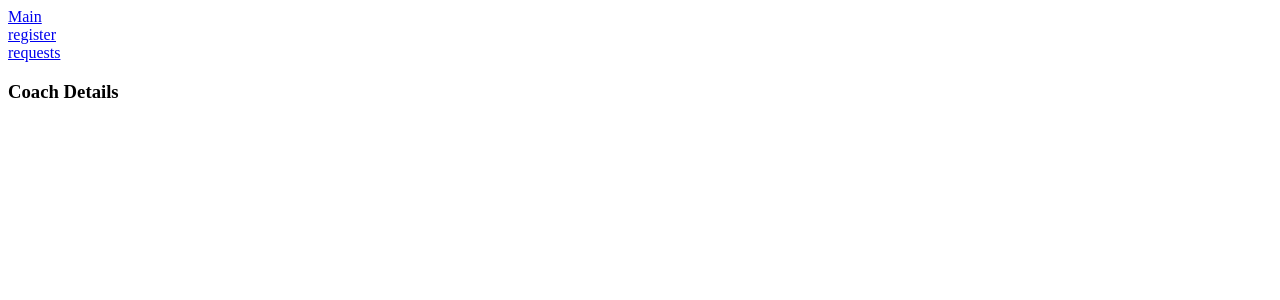
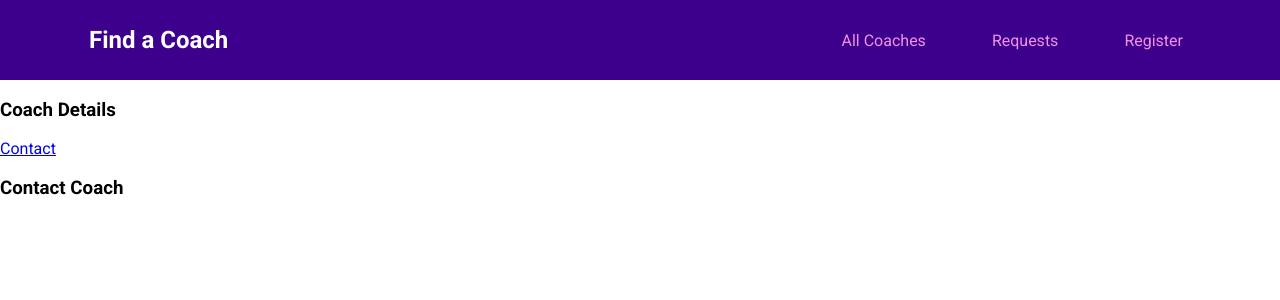
Before and after one commit to teredet/Coach-Finder, a Vue app: page /coaches/32473f66-a518-4cf9-9567-068cb239f810/contact in a window 1280 px wide. Shown: the top 300 px of the page. Built offline with nearby package versions, Linux system fonts and the light colour scheme.

Commit message:
Added routing for all pages

```diff
--- a/src/App.vue
+++ b/src/App.vue
@@ -10,4 +10,18 @@
 </script>
 
 
-<style scoped></style>
+<style>
+@import url("https://fonts.googleapis.com/css2?family=Roboto:wght@400;700&display=swap");
+
+* {
+  box-sizing: border-box;
+}
+
+html {
+  font-family: "Roboto", sans-serif;
+}
+
+body {
+  margin: 0;
+}
+</style>
--- /dev/null
+++ b/src/UI/TheHeader.vue
@@ -0,0 +1,73 @@
+<template>
+    <header>
+        <nav>
+            <h1><router-link to="/coaches">Find a Coach</router-link></h1>
+            <ul>
+                <li><router-link to="/coaches">All Coaches</router-link></li>
+                <li><router-link to="/requests">Requests</router-link></li>
+                <li><router-link to="/register">Register</router-link></li>
+            </ul>
+        </nav>
+    </header>
+</template>
+
+<style scoped>
+header {
+    width: 100%;
+    height: 5rem;
+    background-color: #3d008d;
+    display: flex;
+    justify-content: center;
+    align-items: center;
+}
+
+header a {
+    text-decoration: none;
+    color: #f391e3;
+    display: inline-block;
+    padding: 0.75rem 1.5rem;
+    border: 1px solid transparent;
+}
+
+a:active,
+a:hover,
+a.router-link-active {
+    border: 1px solid #f391e3;
+}
+
+h1 {
+    margin: 0;
+}
+
+h1 a {
+    color: white;
+    margin: 0;
+}
+
+h1 a:hover,
+h1 a:active,
+h1 a.router-link-active {
+    border-color: transparent;
+}
+
+header nav {
+    width: 90%;
+    margin: auto;
+    display: flex;
+    justify-content: space-between;
+    align-items: center;
+}
+
+header ul {
+    list-style: none;
+    margin: 0;
+    padding: 0;
+    display: flex;
+    justify-content: center;
+    align-items: center;
+}
+
+li {
+    margin: 0 0.5rem;
+}
+</style>
--- a/src/UI/TheNavbar.vue
+++ /dev/null
@@ -1,15 +0,0 @@
-<template>
-    <div>
-        <nav>
-            <div>
-                <router-link to="/coaches">Main</router-link>
-            </div>
-            <div>
-                <router-link to="/register">register</router-link>
-            </div>
-            <div>
-                <router-link to="/requests">requests</router-link>
-            </div>
-        </nav>
-    </div>
-</template>
--- a/src/pages/CoachDetails.vue
+++ b/src/pages/CoachDetails.vue
@@ -1,5 +1,7 @@
 <template>
     <h3>Coach Details</h3>
+    <router-link to="/coaches/c1/contact">Contact</router-link>
+    <router-view></router-view>
 </template>
 
 
--- a/src/pages/CoachesList.vue
+++ b/src/pages/CoachesList.vue
@@ -1,5 +1,14 @@
 <template>
     <h3>Coaches</h3>
+    <section>
+        FILTER
+    </section>
+    <section>
+        <div class="controls">
+            <button>Refresh</button>
+        </div>
+        LIST
+    </section>
 </template>
 
 
--- a/src/router.js
+++ b/src/router.js
@@ -1,7 +1,7 @@
 import { createRouter, createWebHistory } from 'vue-router';
 
 import CoachesList from './pages/CoachesList.vue';
-import TheNavbar from './UI/TheNavbar.vue';
+import TheHeader from './UI/TheHeader.vue';
 
 
 const router = createRouter({
@@ -15,7 +15,7 @@ const router = createRouter({
       path: '/coaches',
       name: 'coaches',
       components: {
-        nav: TheNavbar,
+        nav: TheHeader,
         default: CoachesList,
       }
     },
@@ -23,7 +23,7 @@ const router = createRouter({
       path: '/coaches/:id',
       name: 'coaches-id',
       components: {
-        nav: TheNavbar,
+        nav: TheHeader,
         default: () => import('./pages/CoachDetails.vue'),
       },
       children: [
@@ -31,7 +31,7 @@ const router = createRouter({
           path: 'contact',
           name: 'contact',
           components: {
-            nav: TheNavbar,
+            nav: TheHeader,
             default: () => import('./pages/ContactCoach.vue'),
           }
         }
@@ -41,7 +41,7 @@ const router = createRouter({
       path: '/register',
       name: 'register',
       components: {
-        nav: TheNavbar,
+        nav: TheHeader,
         default: () => import('./pages/CoachRegistration.vue'),
       }
     },
@@ -49,8 +49,8 @@ const router = createRouter({
       path: '/requests',
       name: 'requests',
       components: {
-        nav: TheNavbar,
-        default: () => import('./pages/Requests.vue'),
+        nav: TheHeader,
+        default: () => import('./pages/RequestsReceived.vue'),
       }
     },
     {
```
Also changed, not shown: src/pages/RequestsReceived.vue (renamed from src/pages/Requests.vue).
